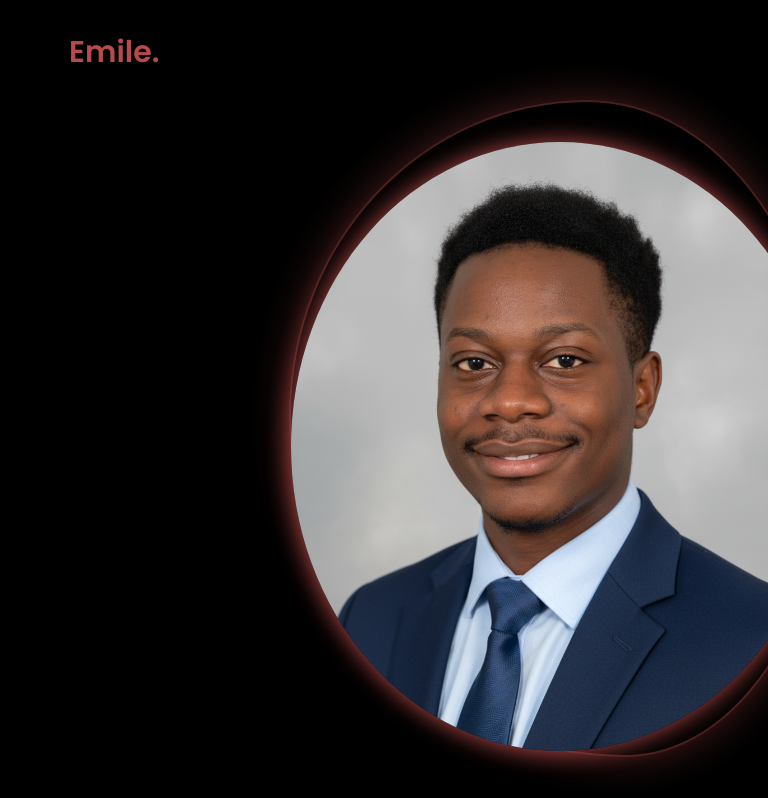
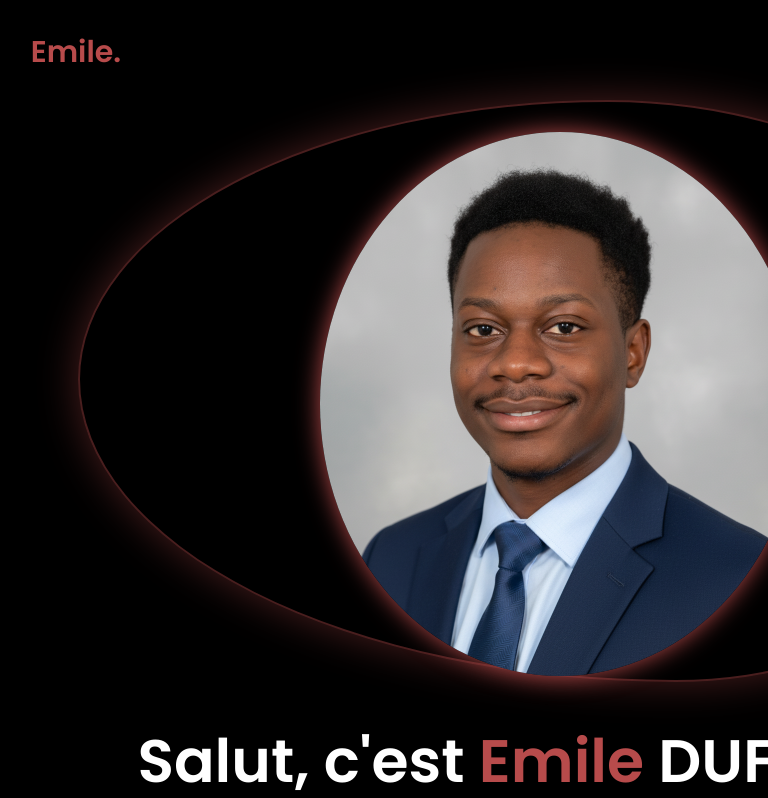
Before and after one commit to EmileSch19/portfolio-emile, a React (Vite) app: page / in a window 768 px wide. Shown: the top 798 px of the page. Built offline with nearby package versions, Linux system fonts and the light colour scheme.

Commit message:
Responsive

```diff
--- a/src/App.css
+++ b/src/App.css
@@ -64,7 +64,7 @@ nav a.active{
     border-bottom: 3px solid #b74b4b;
 }
 
-@media(max-width:995px){
+/* @media(max-width:995px){
     nav{
         position: absolute;
         display: none;
@@ -95,7 +95,7 @@ nav a.active{
         border-radius: 0.5rem;
         border-bottom: 0.5rem solid #b74b4b;
     }
-}
+} */
 
 section{
     min-height: 80vh;
@@ -239,7 +239,7 @@ span{
 
 }
 
-@media (max-width: 1000px){
+/* @media (max-width: 1000px){
     .home{
         gap: 4rem;
     }
@@ -263,7 +263,7 @@ span{
         width: 70vw;
         margin-top: 4rem;
     }
-}
+} */
 /* Skills*/
 
 #skills {
@@ -644,3 +644,109 @@ span{
 .social-icons a.linkedin:hover {
    background-color: #0A66C2;
 }
+
+/* ========================= */
+/* 📱 MOBILE (max 768px) */
+/* ========================= */
+
+@media (max-width: 768px){
+
+    header{
+        padding: 1rem 4%;
+    }
+
+    /* NAV MOBILE */
+    nav{
+        position: absolute;
+        top: 100%;
+        right: 0;
+        width: 70%;
+        flex-direction: column;
+        background-color: #161616;
+        padding: 2rem;
+        display: none;
+        border-left: 3px solid #b74b4b;
+        border-bottom-left-radius: 2rem;
+    }
+
+    nav.active{
+        display: flex;
+    }
+
+    nav a{
+        margin: 1.5rem 0;
+        font-size: 2rem;
+    }
+
+    /* HOME */
+    .home{
+        flex-direction: column;
+        text-align: center;
+        padding: 8rem 4%;
+    }
+
+    .home-content h1{
+        font-size: 3.5rem;
+    }
+
+    .home-content h3{
+        font-size: 2rem;
+    }
+
+    .home-img img{
+        width: 70%;
+        margin-top: 3rem;
+    }
+
+    /* CONTACT */
+    .contact-grid{
+        grid-template-columns: 1fr;
+    }
+}
+
+/* ========================= */
+/* 📲 TABLETTE (768px - 1024px) */
+/* ========================= */
+
+@media (min-width: 768px) and (max-width: 1024px){
+
+    .home{
+        gap: 4rem;
+        padding: 10rem 6%;
+    }
+
+    .home-content h1{
+        font-size: 4.5rem;
+    }
+
+    .home-img img{
+        width: 50%;
+    }
+
+    .contact-grid{
+        grid-template-columns: 1fr;
+    }
+}
+
+/* ========================= */
+/* 💻 DESKTOP (1024px +) */
+/* ========================= */
+
+@media (min-width: 1024px){
+
+    nav{
+        display: flex !important;
+        position: static;
+        flex-direction: row;
+        background: transparent;
+        border: none;
+    }
+
+    .home{
+        flex-direction: row;
+    }
+
+    .contact-grid{
+        grid-template-columns: repeat(2,1fr);
+    }
+}
```
